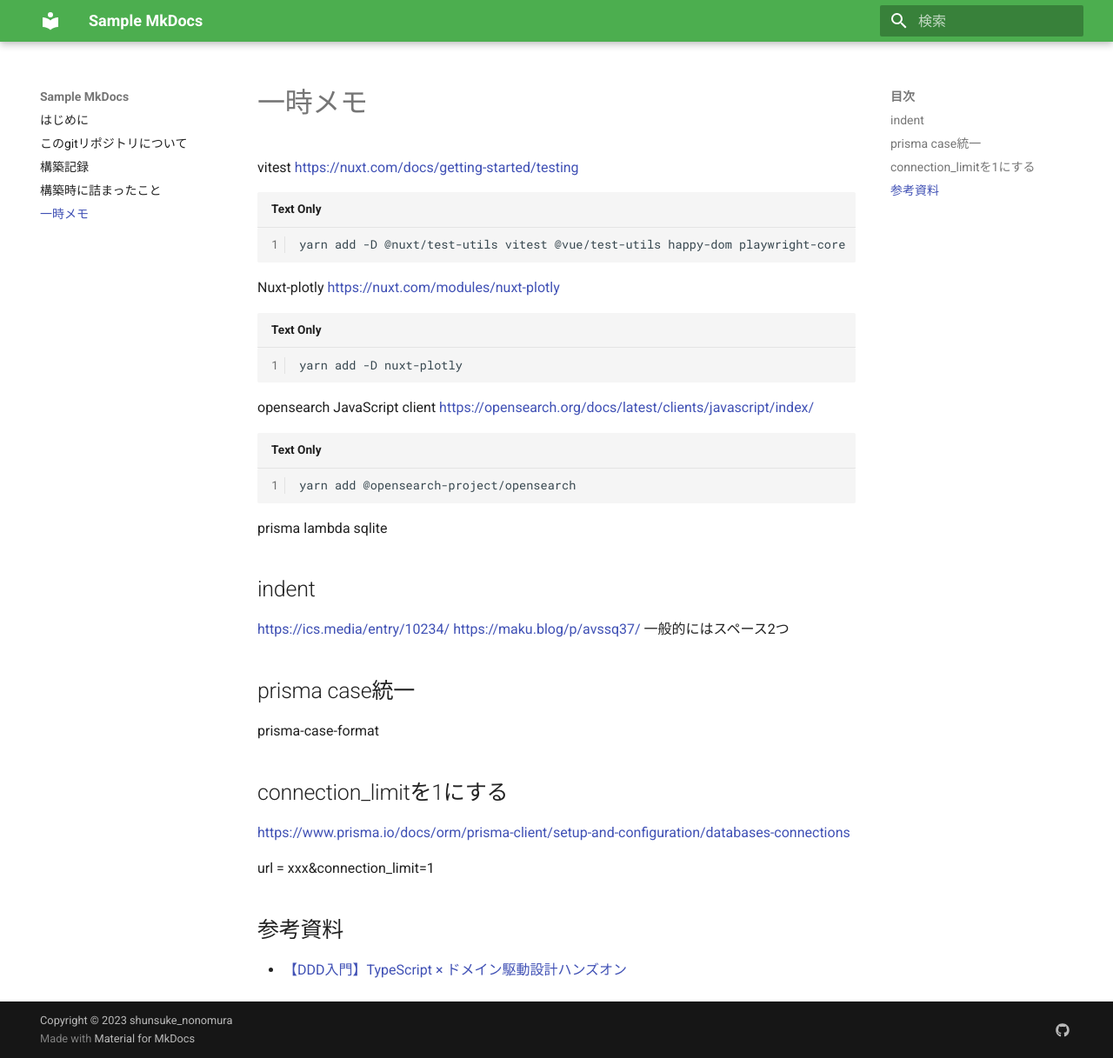
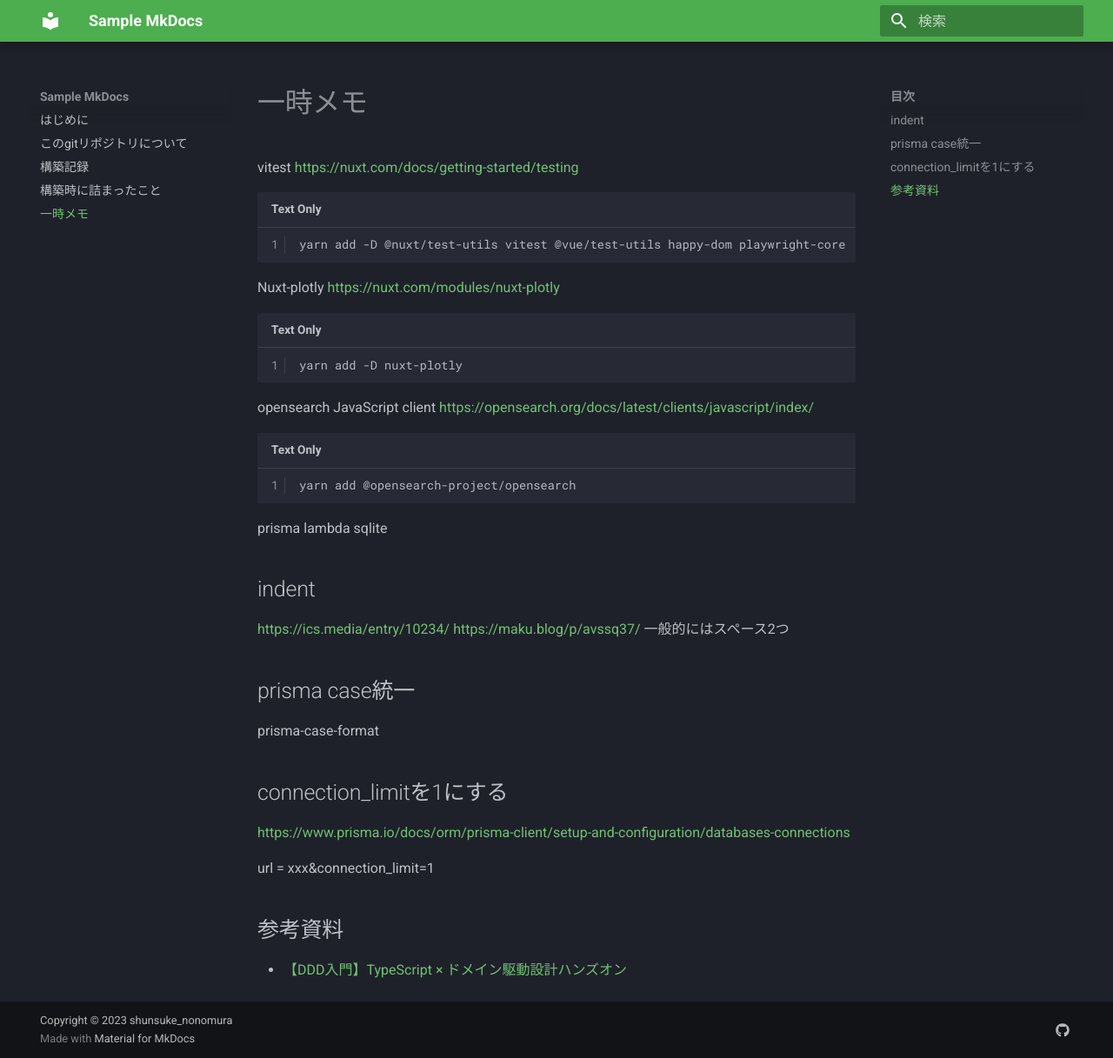
Before and after one commit to ShunsukeNONOMURA/nuxt3-master, an MkDocs documentation site: the page built from docs/volume/docs/99-tmp-memo.md, in a window 1280 px wide and 1217 px high. Shown: the whole window at 87% size. Built offline with MkDocs 1.6.1 and Material for MkDocs 9.7.7, drawn with Linux system fonts in a browser that asks for light colours.

Commit message:
update mkdocs

```diff
--- a/docs/volume/mkdocs.yml
+++ b/docs/volume/mkdocs.yml
@@ -5,7 +5,7 @@
   name: 'material'
   palette:
     primary: green
-    scheme: dark
+    scheme: slate
   # サイトの言語
   language: ja
   font:
```
Also changed, not shown: docs/volume/site/00-introduction.html, docs/volume/site/404.html, docs/volume/site/90-construction.html, docs/volume/site/91-construction-error-note.html, docs/volume/site/99-tmp-memo.html, docs/volume/site/index.html, 1 other file.
